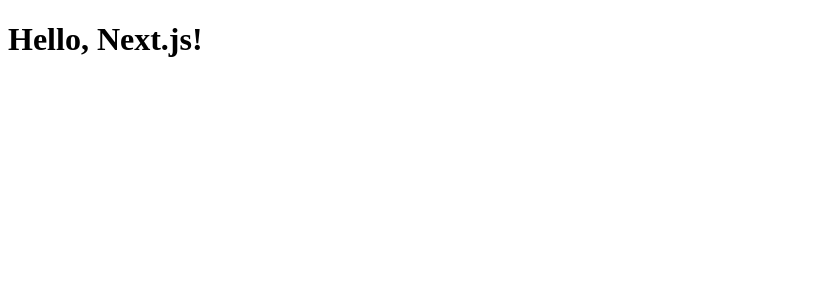
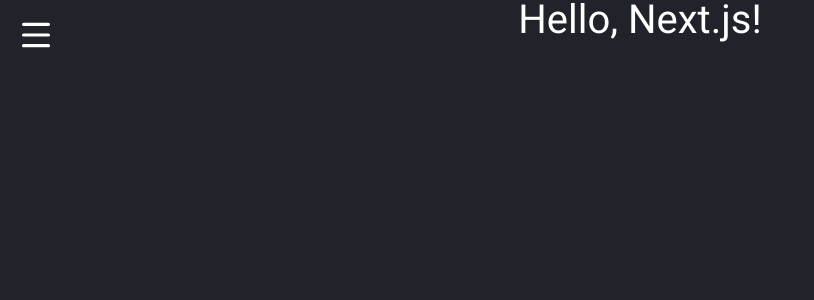
Before and after one commit to wookashart/image-corpper, a Next.js app: page / in a window 1280 px wide. Shown: the top 300 px of the page, without its empty margins (0-814 px from the left). Built offline with nearby package versions, Linux system fonts and the light colour scheme.

Commit message:
feat: navigation

```diff
--- a/app/globals.css
+++ b/app/globals.css
@@ -1,3 +1,19 @@
+@import url('https://fonts.googleapis.com/css2?family=Roboto:ital,wght@0,100;0,300;0,400;0,500;0,700;0,900;1,100;1,300;1,400;1,500;1,700;1,900&display=swap');
+
 @tailwind base;
 @tailwind components;
 @tailwind utilities;
+
+@layer base {
+  * {
+    @apply text-text-default font-default font-normal text-[16px] leading-normal;
+  }
+
+  body {
+    @apply bg-background-primary;
+  }
+
+  h1 {
+    @apply text-[28px] md:text-[32px] lg:text-[40px] leading-none;
+  }
+}
--- a/app/layout.tsx
+++ b/app/layout.tsx
@@ -1,4 +1,8 @@
-import * as React from "react";
+import './globals.css';
+
+import * as React from 'react';
+
+import Navigation from '@/organisms/Navigation/Navigation';
 
 export default function RootLayout({
   children,
@@ -7,7 +11,10 @@ export default function RootLayout({
 }) {
   return (
     <html lang="en">
-      <body>{children}</body>
+      <body className="relative" suppressHydrationWarning={true}>
+        <Navigation />
+        {children}
+      </body>
     </html>
   );
 }
--- a/app/page.tsx
+++ b/app/page.tsx
@@ -1,5 +1,5 @@
-import * as React from "react";
+import * as React from 'react';
 
 export default function Page() {
-  return <h1>Hello, Next.js!</h1>;
+  return <h1 className="text-center">Hello, Next.js!</h1>;
 }
--- /dev/null
+++ b/components/atoms/Icons/IconClose.tsx
@@ -0,0 +1,20 @@
+const IconClose = () => {
+  return (
+    <svg
+      width="25"
+      height="25"
+      viewBox="0 0 10 10"
+      fill="none"
+      xmlns="http://www.w3.org/2000/svg"
+    >
+      <path
+        fillRule="evenodd"
+        clipRule="evenodd"
+        d="M0.242433 0.24243C0.476748 0.00811555 0.856647 0.00811557 1.09096 0.24243L5 4.15147L8.90905 0.24243C9.14336 0.00811521 9.52326 0.00811588 9.75757 0.24243C9.99189 0.476745 9.99189 0.856643 9.75757 1.09096L5.84853 5L9.75757 8.90904C9.99189 9.14336 9.99189 9.52326 9.75757 9.75757C9.52326 9.99188 9.14336 9.99188 8.90905 9.75757L5 5.84853L1.09096 9.75757C0.856647 9.99188 0.476748 9.99188 0.242433 9.75757C0.00811896 9.52326 0.00811898 9.14336 0.242434 8.90904L4.15148 5L0.242434 1.09096C0.00811898 0.856643 0.00811896 0.476744 0.242433 0.24243Z"
+        fill="#ffffff"
+      />
+    </svg>
+  );
+};
+
+export default IconClose;
--- /dev/null
+++ b/components/atoms/Icons/IconHamburger.tsx
@@ -0,0 +1,20 @@
+const IconHamburger = () => {
+  return (
+    <svg
+      width="32"
+      height="30"
+      viewBox="0 0 12 10"
+      fill="none"
+      xmlns="http://www.w3.org/2000/svg"
+    >
+      <path
+        fillRule="evenodd"
+        clipRule="evenodd"
+        d="M0.733398 0.999902C0.733398 0.668531 1.00203 0.399902 1.3334 0.399902H10.6667C10.9981 0.399902 11.2667 0.668531 11.2667 0.999902C11.2667 1.33127 10.9981 1.5999 10.6667 1.5999H1.3334C1.00203 1.5999 0.733398 1.33127 0.733398 0.999902ZM0.733398 4.9999C0.733398 4.66853 1.00203 4.3999 1.3334 4.3999H10.6667C10.9981 4.3999 11.2667 4.66853 11.2667 4.9999C11.2667 5.33127 10.9981 5.5999 10.6667 5.5999H1.3334C1.00203 5.5999 0.733398 5.33127 0.733398 4.9999ZM0.733398 8.9999C0.733398 8.66853 1.00203 8.3999 1.3334 8.3999H10.6667C10.9981 8.3999 11.2667 8.66853 11.2667 8.9999C11.2667 9.33127 10.9981 9.5999 10.6667 9.5999H1.3334C1.00203 9.5999 0.733398 9.33127 0.733398 8.9999Z"
+        fill="#ffffff"
+      />
+    </svg>
+  );
+};
+
+export default IconHamburger;
--- a/components/organisms/Navigation/Navigation.tsx
+++ b/components/organisms/Navigation/Navigation.tsx
@@ -1,7 +1,77 @@
-import React from 'react';
+'use client';
+
+import { motion } from 'framer-motion';
+import Link from 'next/link';
+import { useEffect, useRef, useState } from 'react';
+
+import IconClose from '@/atoms/Icons/IconClose';
+import IconHamburger from '@/atoms/Icons/IconHamburger';
 
 const Navigation = () => {
-  return <div></div>;
+  const [open, setOpen] = useState<boolean>(false);
+  const menuRef = useRef<HTMLDivElement | null>(null);
+
+  useEffect(() => {
+    // close menu when click mouse outside
+    let mouseHandler = (e: MouseEvent): void => {
+      if (!menuRef?.current?.contains(e.target as Node)) {
+        setOpen(false);
+      }
+    };
+
+    // close menu when press "escape" on keyboard
+    let keyHandler = (e: KeyboardEvent): void => {
+      if (e.code === 'Escape') {
+        setOpen(false);
+      }
+    };
+
+    document.addEventListener('mousedown', mouseHandler);
+    document.addEventListener('keydown', keyHandler);
+
+    return () => {
+      document.removeEventListener('mousedown', mouseHandler);
+      document.removeEventListener('keydown', keyHandler);
+    };
+  });
+
+  return (
+    <>
+      <button
+        className="absolute top-5 left-5 outline-none"
+        onClick={() => setOpen(true)}
+      >
+        <IconHamburger />
+      </button>
+      <motion.div
+        ref={menuRef}
+        animate={open ? 'open' : 'close'}
+        variants={{
+          open: { opacity: 1, x: 0 },
+          close: { opacity: 0, x: '-100%' },
+        }}
+        className="fixed top-0 left-0 bottom-0 py-5 pl-5 pr-16 bg-background-primary shadow-[0_0_10px_3px_rgba(0,0,0,0.4)] opacity-0"
+      >
+        <button className="outline-none" onClick={() => setOpen(false)}>
+          <IconClose />
+          <nav className="flex flex-col gap-5 mt-10 cursor-default">
+            <Link
+              href="/"
+              className="text-left text-2xl transition-all duration-300 ease-in-out hover:text-text-default-hover"
+            >
+              One image
+            </Link>
+            <Link
+              href="/many"
+              className="text-left text-2xl transition-all duration-300 ease-in-out hover:text-text-default-hover"
+            >
+              Many images
+            </Link>
+          </nav>
+        </button>
+      </motion.div>
+    </>
+  );
 };
 
 export default Navigation;
--- a/package.json
+++ b/package.json
@@ -12,6 +12,7 @@
     "@tailwindcss/typography": "^0.5.14",
     "autoprefixer": "^10.4.20",
     "clsx": "^2.1.1",
+    "framer-motion": "^11.3.31",
     "next": "^14.2.6",
     "postcss": "^8.4.41",
     "react": "^18.3.1",
--- a/tailwind.config.js
+++ b/tailwind.config.js
@@ -10,7 +10,24 @@ module.exports = {
     "./src/**/*.{js,ts,jsx,tsx,mdx}",
   ],
   theme: {
-    extend: {},
+    extend: {
+      fontFamily: {
+        default: ['Roboto', 'sans-serif'],
+      },
+
+      colors: {
+        text: {
+          default: '#ffffff',
+          'default-negative': '#222222',
+          'default-hover': '#3f51b5',
+        },
+        background: {
+          primary: '#20232a',
+          secondary: '#3f51b5',
+          disabled: '#808080',
+        }
+      }
+    },
   },
   plugins: [],
 }
```
Also changed, not shown: 1 other file (tests, documents, lock files or other folders).
